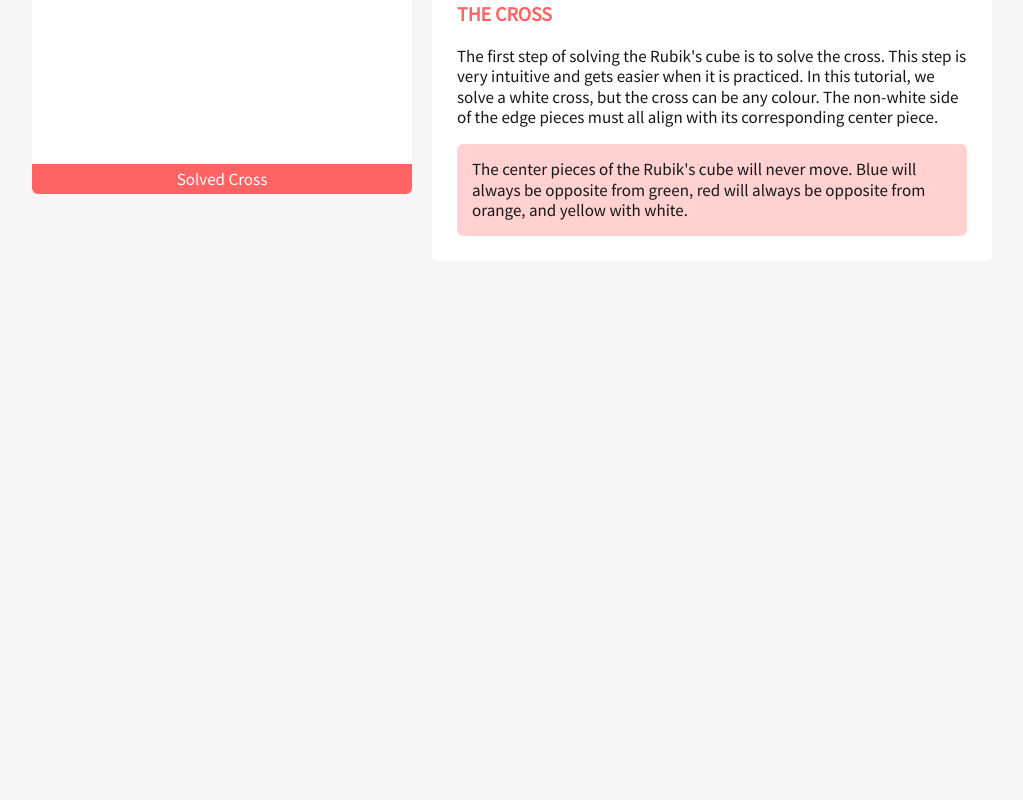
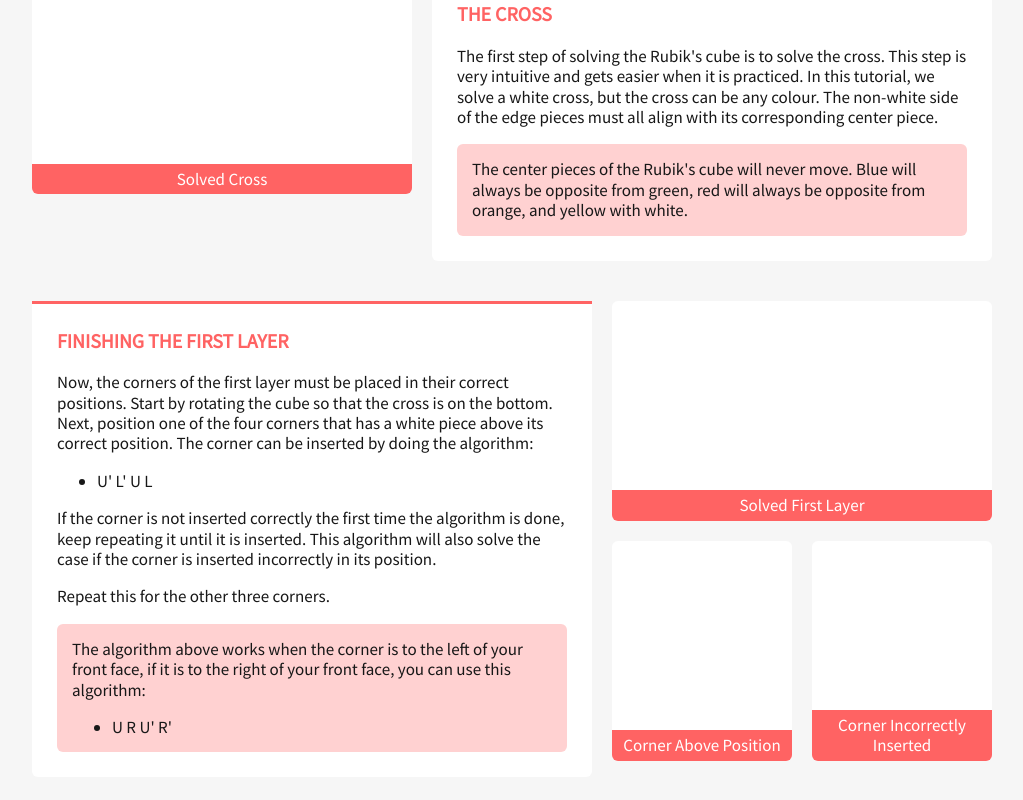
Before and after one commit to arielbob/cubedoc, a React app: page /how-to-solve in a window 1280 px wide. Shown: the part 1076-1876 px from the top of the page, without its empty margins (128-1151 px from the left). Before the commit the page ends 1357 px from the top, so only its background shows below. Built offline with nearby package versions, Linux system fonts and the light colour scheme.

Commit message:
Added "Finishing the First Layer" step to 3x3

```diff
--- a/src/containers/Solve3x3/index.js
+++ b/src/containers/Solve3x3/index.js
@@ -63,6 +63,36 @@ class Solve3x3 extends React.Component {
               <p className='text-warning'>The center pieces of the Rubik's cube will never move. Blue will always be opposite from green, red will always be opposite from orange, and yellow with white.</p>
             </section>
           </section>
+          <section className='step step3'>
+            <section className='card step-card'>
+              <h3>Finishing the First Layer</h3>
+              <p>Now, the corners of the first layer must be placed in their correct positions. Start by rotating the cube so that the cross is on the bottom. Next, position one of the four corners that has a white piece above its correct position. The corner can be inserted by doing the algorithm:</p>
+              <ul>
+                <li>U' L' U L</li>
+              </ul>
+              <p>If the corner is not inserted correctly the first time the algorithm is done, keep repeating it until it is inserted. This algorithm will also solve the case if the corner is inserted incorrectly in its position.</p>
+              <p>Repeat this for the other three corners.</p>
+              <div className='text-warning'>
+                <p>The algorithm above works when the corner is to the left of your front face, if it is to the right of your front face, you can use this algorithm:</p>
+                <ul>
+                  <li>U R U' R'</li>
+                </ul>
+              </div>
+            </section>
+            <section className='diagrams-first-layer'>
+              <div className='img-card solved-first-layer'>
+                <span className='caption'>Solved First Layer</span>
+              </div>
+              <section className='diagrams-corners'>
+                <div className='card img-card'>
+                  <span className='caption'>Corner Above Position</span>
+                </div>
+                <div className='card img-card'>
+                  <span className='caption'>Corner Incorrectly Inserted</span>
+                </div>
+              </section>
+            </section>
+          </section>
         </section>
       </div>
     );
--- a/src/stylesheets/_base.scss
+++ b/src/stylesheets/_base.scss
@@ -38,7 +38,7 @@ button {
 .container {
   margin: $gutter auto;
   padding: 0 $gutter;
-  max-width: $content-width;
+  width: $content-width;
   &.bleed-top {
     margin-top: 0;
   }
@@ -47,7 +47,7 @@ button {
 //TODO: maybe switch these to min-width and swap mobile/web styles to follow mobile first styling
 @media only screen and (max-width: $breakpoint-lg) {
   .container {
-    max-width: 800px;
+    width: 800px;
   }
 }
 
@@ -112,4 +112,7 @@ button {
   background-color: $warning-background;
   border-radius: $card-border-radius;
   padding: $text-box-padding;
+  :first-child {
+    margin-top: 0;
+  }
 }
--- a/src/stylesheets/_cards.scss
+++ b/src/stylesheets/_cards.scss
@@ -198,18 +198,7 @@
     background-color: $main-red;
     color: $nav-background;
     flex-grow: 1;
-    height: 30px;
-    line-height: 30px;
+    padding: 5px;
     text-align: center;
   }
 }
-
-.instructions-3x3 {
-  .step-card {
-    border-color: $main-red;
-    h3 {
-      color: $main-red;
-      text-transform: uppercase;
-    }
-  }
-}
--- a/src/stylesheets/_steps.scss
+++ b/src/stylesheets/_steps.scss
@@ -1,7 +1,20 @@
+.instructions-3x3 {
+  .step-card {
+    border-color: $main-red;
+    h3 {
+      color: $main-red;
+      text-transform: uppercase;
+    }
+  }
+}
+
+//TODO: refactor steps so that we have a class for left and right sections
+//instead of using both section and .card for multiple things
 .step {
+  align-items:flex-start;
   display: flex;
   margin-top: $content-margin;
-  section {
+  section, .card {
     flex: 1 0; // flex-grow flex-basis
   }
   .img-card {
@@ -22,7 +35,6 @@
   }
 }
 
-//since the left card is usually 380px wide, we could just have a .left class with this max-width set
 .step1 {
   .step-card {
     max-width: 380px;
@@ -59,3 +71,15 @@
     }
   }
 }
+
+.step3 {
+  .diagrams-first-layer {
+    max-width: 380px;
+    :not(:last-child) {
+      margin-bottom: $gutter;
+    }
+  }
+  .diagrams-corners {
+    display: flex;
+  }
+}
--- a/src/stylesheets/_variables.scss
+++ b/src/stylesheets/_variables.scss
@@ -1,8 +1,8 @@
 //TODO: add variables for all breakpoints
 
 // Breakpoints
-$breakpoint: 799px;
-$breakpoint-lg: 1000px;
+$breakpoint: 820px;
+$breakpoint-lg: 1020px;
 
 // Dimensions
 $content-width: 1000px;
```
